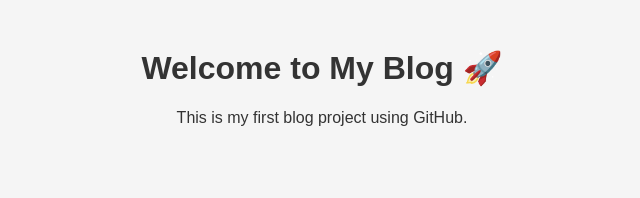
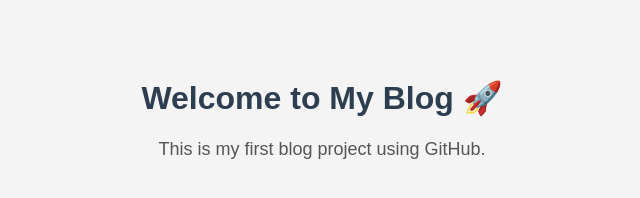
Before and after one commit to jayktest22-jpg/myblog, a plain HTML site: page index.html in a window 1280 px wide. Shown: the whole page, without its empty margins (318-958 px from the left). Drawn offline with Linux system fonts and the light colour scheme.

Commit message:
Update style.css

```diff
--- a/style.css
+++ b/style.css
@@ -1,7 +1,15 @@
 body {
   font-family: Arial, sans-serif;
-  background: #f5f5f5;
-  color: #333;
+  background-color: #f4f4f4;
   text-align: center;
-  padding: 20px;
+  padding: 50px;
 }
+
+h1 {
+  color: #2c3e50;
+}
+
+p {
+  color: #555;
+  font-size: 18px;
+}
```
